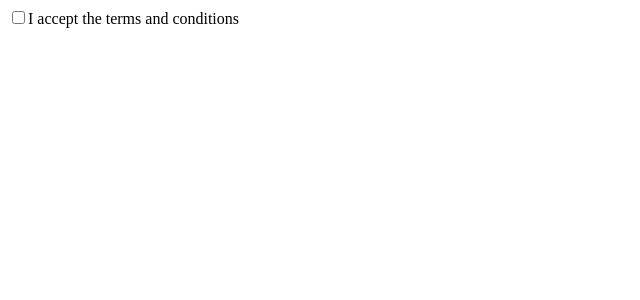
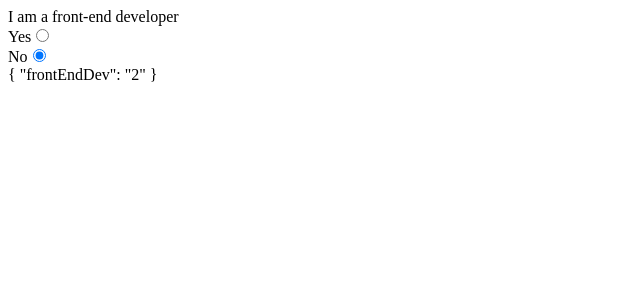
Before and after one commit to profanis/bpb-mastering-angular-reactive-forms, an Angular app: page / in a window 1280 px wide. Shown: the top 300 px of the page, without its empty margins (0-640 px from the left). Built offline with nearby package versions, Linux system fonts and the light colour scheme.

Commit message:
bind radio buttons

```diff
--- a/src/app/app.component.html
+++ b/src/app/app.component.html
@@ -1,7 +1,22 @@
+<label>I am a front-end developer</label>
 <div [formGroup]="myForm">
-  <input  type="checkbox"
-          id="termsAndConditions"
-          formControlName="termsAndConditions">
+  <div>
+    <label  for="yesFrontEnd">Yes</label>
+    <input  id="yesFrontEnd"
+            type="radio"
+            formControlName="frontEndDev"
+            name="frontEndDev"
+            value="1">
+  </div>
 
-  <label  for="termsAndConditions">I accept the terms and conditions</label>
+  <div>
+    <label  for="noFrontEnd">No</label>
+    <input  id="noFrontEnd"
+            type="radio"
+            formControlName="frontEndDev"
+            name="frontEndDev"
+            value="2">
+  </div>
 </div>
+
+{{myForm.value | json}}
--- a/src/app/app.component.ts
+++ b/src/app/app.component.ts
@@ -13,7 +13,7 @@ export class AppComponent implements OnInit {
 
   ngOnInit() {
     this.myForm = this.fb.group({
-      termsAndConditions: this.fb.control(null),
+      frontEndDev: this.fb.control('2'),
     })
   }
 }
```
